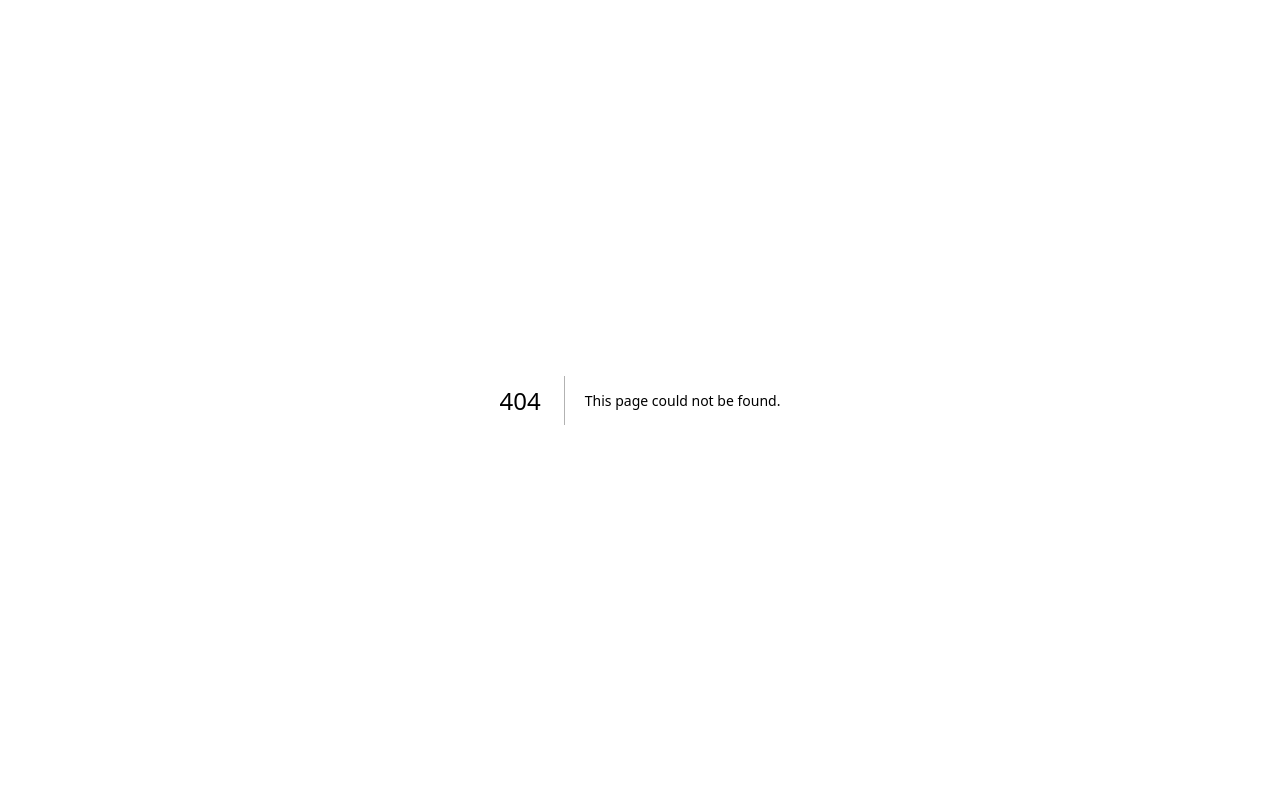
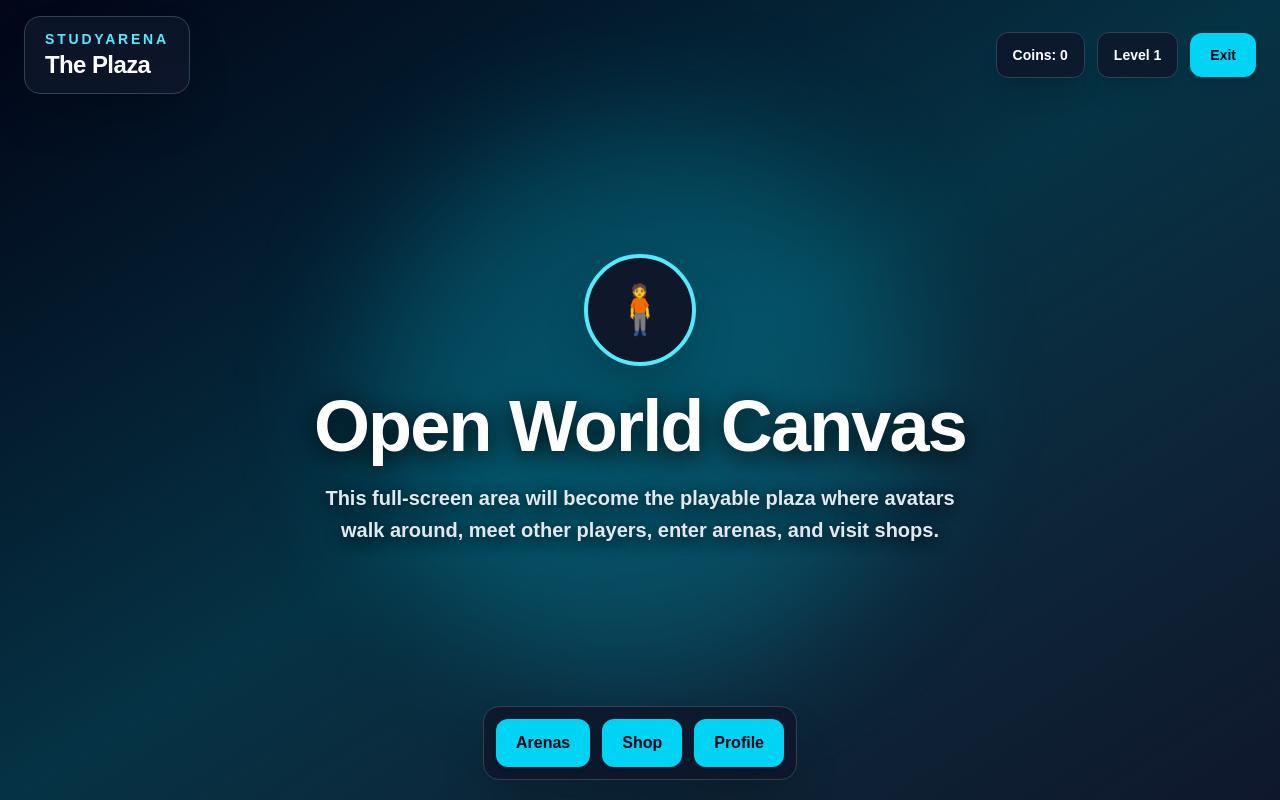
Before and after one commit to KKamx0/StudyArena, a Next.js app in the folder apps/web/: page /world in a window 1280 px wide. Before the commit this address had no page. Built offline with nearby package versions, Linux system fonts and the light colour scheme.

Commit message:
Add StudyArena homepage and world page

```diff
--- a/apps/web/app/page.tsx
+++ b/apps/web/app/page.tsx
@@ -1,17 +1,10 @@
+import Link from "next/link";
+
 // This is the homepage for StudyArena.
 // In Next.js, this file controls the "/" route.
-// That means when you visit http://localhost:3000,
-// this component is what appears on the screen.
 
 export default function Home() {
-  // The return statement contains the UI for this page.
-  // React uses JSX/TSX, which looks like HTML inside JavaScript/TypeScript.
   return (
-    // <main> is the main wrapper for the whole page.
-    // className uses Tailwind CSS classes for styling.
-    // min-h-screen = full screen height
-    // bg-slate-950 = dark background
-    // text-white = white text
     <main
       className="min-h-screen bg-cover bg-center bg-no-repeat text-white"
       style={{
@@ -19,58 +12,62 @@ export default function Home() {
         backgroundPosition: "center 65%",
       }}
     >
+      {/* Dark overlay so the text is readable over the background image */}
       <section className="flex min-h-screen flex-col items-center justify-center bg-slate-950/25 px-6 text-center">
-        {/* Small badge above the title */}
-        <p className="mb-4 rounded-full border border-slate-800 bg-slate-900 px-4 py-2 text-sm text-cyan-300">
-          Welcome to the arena
-        </p>
-
         {/* Main app title */}
-        <h1 className="max-w-4xl text-5xl font-bold tracking-tight md:text-7xl">
+        <h1
+          className="max-w-4xl text-6xl font-extrabold tracking-tight text-white md:text-8xl"
+          style={{
+            textShadow: "0 4px 24px rgba(0, 0, 0, 0.95)",
+          }}
+        >
           StudyArena
         </h1>
 
         {/* Short pitch for the app/game */}
-        <p className="mt-6 max-w-2xl text-lg text-slate-300 md:text-xl">
+        <p
+          className="mt-6 max-w-2xl text-lg font-semibold leading-relaxed text-white md:text-xl"
+          style={{
+            textShadow: "0 3px 16px rgba(0, 0, 0, 0.95)",
+          }}
+        >
           An avatar-based open world where students battle, rank up, earn coins,
           and unlock rewards by mastering real subjects.
         </p>
 
         {/* Button group */}
         <div className="mt-10 flex flex-col gap-4 sm:flex-row">
-          {/* Later this button will take users into the open world/plaza */}
-          <button className="rounded-xl bg-cyan-400 px-6 py-3 font-semibold text-slate-950 hover:bg-cyan-300">
+          <Link
+            href="/world"
+            className="rounded-xl bg-cyan-400 px-6 py-3 font-semibold text-slate-950 shadow-lg hover:bg-cyan-300"
+          >
             Enter the Plaza
-          </button>
+          </Link>
 
-          {/* Later this button can scroll to or open game modes */}
-          <button className="rounded-xl bg-cyan-400 px-6 py-3 font-semibold text-slate-950 hover:bg-cyan-300">
+          <button className="rounded-xl bg-cyan-400 px-6 py-3 font-semibold text-slate-950 shadow-lg hover:bg-cyan-300">
             View Game Modes
           </button>
         </div>
 
         {/* Feature cards */}
         <div className="mt-16 grid w-full max-w-5xl gap-6 md:grid-cols-3">
-          {/* Feature card 1 */}
-          <div className="rounded-2xl border border-slate-800 bg-slate-900 p-6">
+          <div className="rounded-2xl border border-slate-800 bg-slate-900/90 p-6 shadow-2xl backdrop-blur">
             <h2 className="text-xl font-bold">Open World</h2>
-            <p className="mt-3 text-slate-400">
+            <p className="mt-3 text-slate-300">
               Walk around the plaza, meet players, and enter subject arenas.
             </p>
           </div>
 
-          {/* Feature card 2 */}
-          <div className="rounded-2xl border border-slate-800 bg-slate-900 p-6">
+          <div className="rounded-2xl border border-slate-800 bg-slate-900/90 p-6 shadow-2xl backdrop-blur">
             <h2 className="text-xl font-bold">Ranked Battles</h2>
-            <p className="mt-3 text-slate-400">
+            <p className="mt-3 text-slate-300">
               Compete solo, with friends, or against random players.
             </p>
           </div>
 
-          {/* Feature card 3 */}
-          <div className="rounded-2xl border border-slate-800 bg-slate-900 p-6">
+          <div className="rounded-2xl border border-slate-800 bg-slate-900/90 p-6 shadow-2xl backdrop-blur">
             <h2 className="text-xl font-bold">Earn Rewards</h2>
-            <p className="mt-3 text-slate-400">
+            <p className="mt-3 text-slate-300">
               Gain XP, coins, clothes, badges, titles, and subject-based ranks.
             </p>
           </div>
--- /dev/null
+++ b/apps/web/app/world/page.tsx
@@ -0,0 +1,92 @@
+import Link from "next/link";
+
+// This file creates the /world page.
+// This is the full-screen StudyArena plaza page.
+// Later, the Phaser open-world game canvas will replace the temporary background/placeholder.
+
+export default function WorldPage() {
+  return (
+    <main className="relative min-h-screen overflow-hidden bg-slate-950 text-white">
+      {/* Temporary full-screen game-world background */}
+      <div className="absolute inset-0 bg-gradient-to-br from-slate-950 via-cyan-950 to-slate-900" />
+
+      {/* Soft glowing arena effect */}
+      <div className="absolute left-1/2 top-1/2 h-[550px] w-[550px] -translate-x-1/2 -translate-y-1/2 rounded-full bg-cyan-400/20 blur-3xl" />
+
+      {/* Top HUD */}
+      <header className="absolute left-0 top-0 z-10 flex w-full items-center justify-between px-6 py-4">
+        <div className="rounded-2xl border border-slate-700 bg-slate-900/85 px-5 py-3 shadow-2xl backdrop-blur">
+          <p className="text-sm font-semibold uppercase tracking-[0.2em] text-cyan-300">
+            StudyArena
+          </p>
+          <h1 className="text-2xl font-extrabold tracking-tight text-white">
+            The Plaza
+          </h1>
+        </div>
+
+        <div className="flex items-center gap-3">
+          <div className="rounded-xl border border-slate-700 bg-slate-900/85 px-4 py-3 text-sm font-semibold text-white shadow-xl backdrop-blur">
+            Coins: 0
+          </div>
+
+          <div className="rounded-xl border border-slate-700 bg-slate-900/85 px-4 py-3 text-sm font-semibold text-white shadow-xl backdrop-blur">
+            Level 1
+          </div>
+
+          <Link
+            href="/"
+            className="rounded-xl bg-cyan-400 px-5 py-3 text-sm font-bold text-slate-950 shadow-lg hover:bg-cyan-300"
+          >
+            Exit
+          </Link>
+        </div>
+      </header>
+
+      {/* Full-screen game canvas placeholder */}
+      <section className="relative z-0 flex min-h-screen items-center justify-center px-6 text-center">
+        <div>
+          {/* Temporary avatar placeholder */}
+          <div className="mx-auto mb-6 flex h-28 w-28 items-center justify-center rounded-full border-4 border-cyan-300 bg-slate-900 text-5xl shadow-2xl">
+            🧍
+          </div>
+
+          <h2
+            className="text-5xl font-extrabold tracking-tight text-white md:text-7xl"
+            style={{
+              textShadow: "0 4px 24px rgba(0, 0, 0, 0.95)",
+            }}
+          >
+            Open World Canvas
+          </h2>
+
+          <p
+  className="mx-auto mt-5 max-w-2xl text-center text-lg font-semibold leading-relaxed text-slate-200 md:text-xl"
+  style={{
+    textShadow: "0 3px 16px rgba(0, 0, 0, 0.95)",
+  }}
+>
+  This full-screen area will become the playable plaza where avatars walk
+  around, meet other players, enter arenas, and visit shops.
+</p>
+        </div>
+      </section>
+
+      {/* Bottom game menu */}
+      <footer className="absolute bottom-0 left-0 z-10 flex w-full justify-center px-6 py-5">
+        <div className="flex gap-3 rounded-2xl border border-slate-700 bg-slate-900/85 p-3 shadow-2xl backdrop-blur">
+          <button className="rounded-xl bg-cyan-400 px-5 py-3 font-bold text-slate-950 shadow-lg hover:bg-cyan-300">
+            Arenas
+          </button>
+
+          <button className="rounded-xl bg-cyan-400 px-5 py-3 font-bold text-slate-950 shadow-lg hover:bg-cyan-300">
+            Shop
+          </button>
+
+          <button className="rounded-xl bg-cyan-400 px-5 py-3 font-bold text-slate-950 shadow-lg hover:bg-cyan-300">
+            Profile
+          </button>
+        </div>
+      </footer>
+    </main>
+  );
+}
```
Lines whose indentation alone changed are shown as unchanged.
